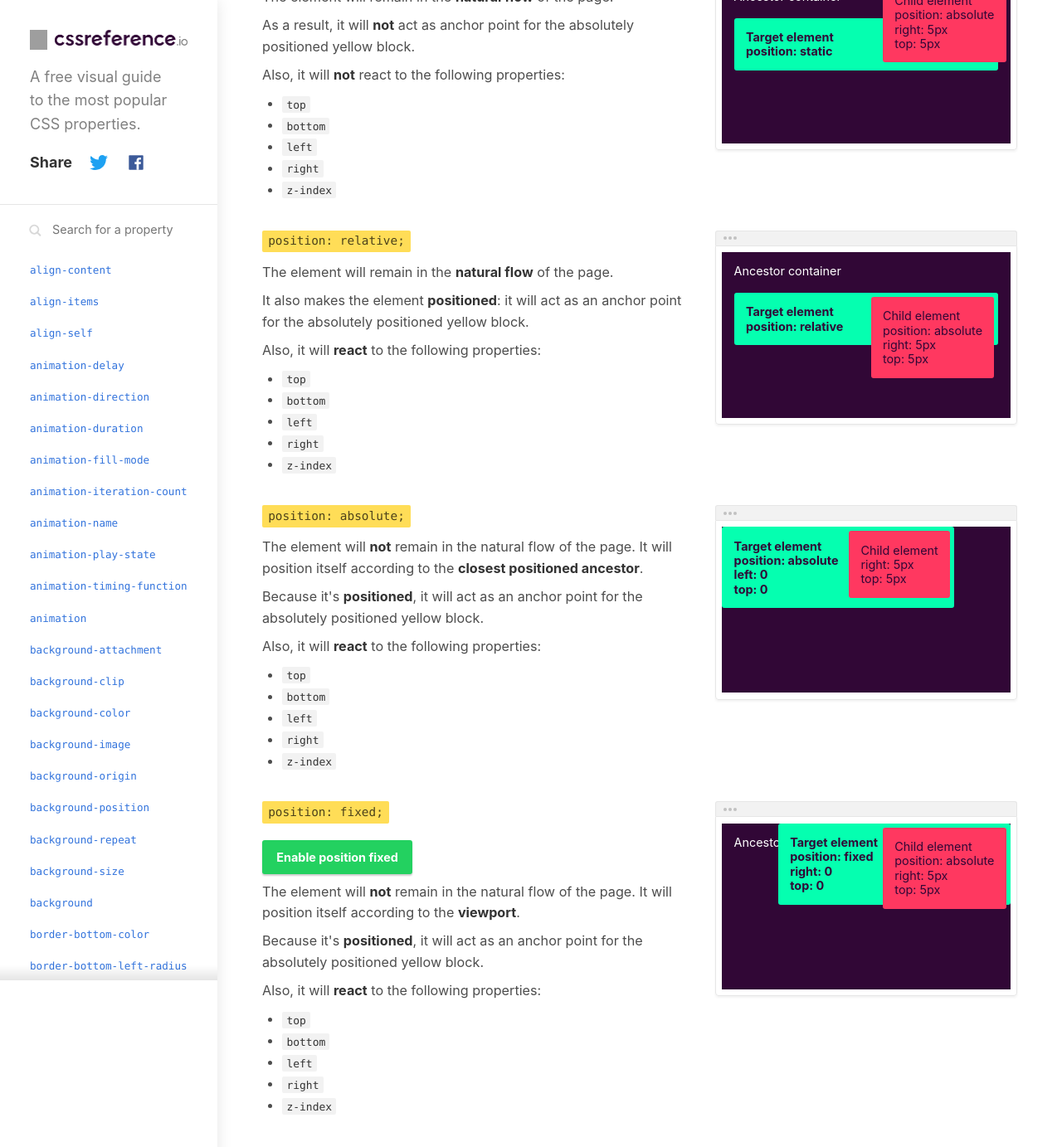
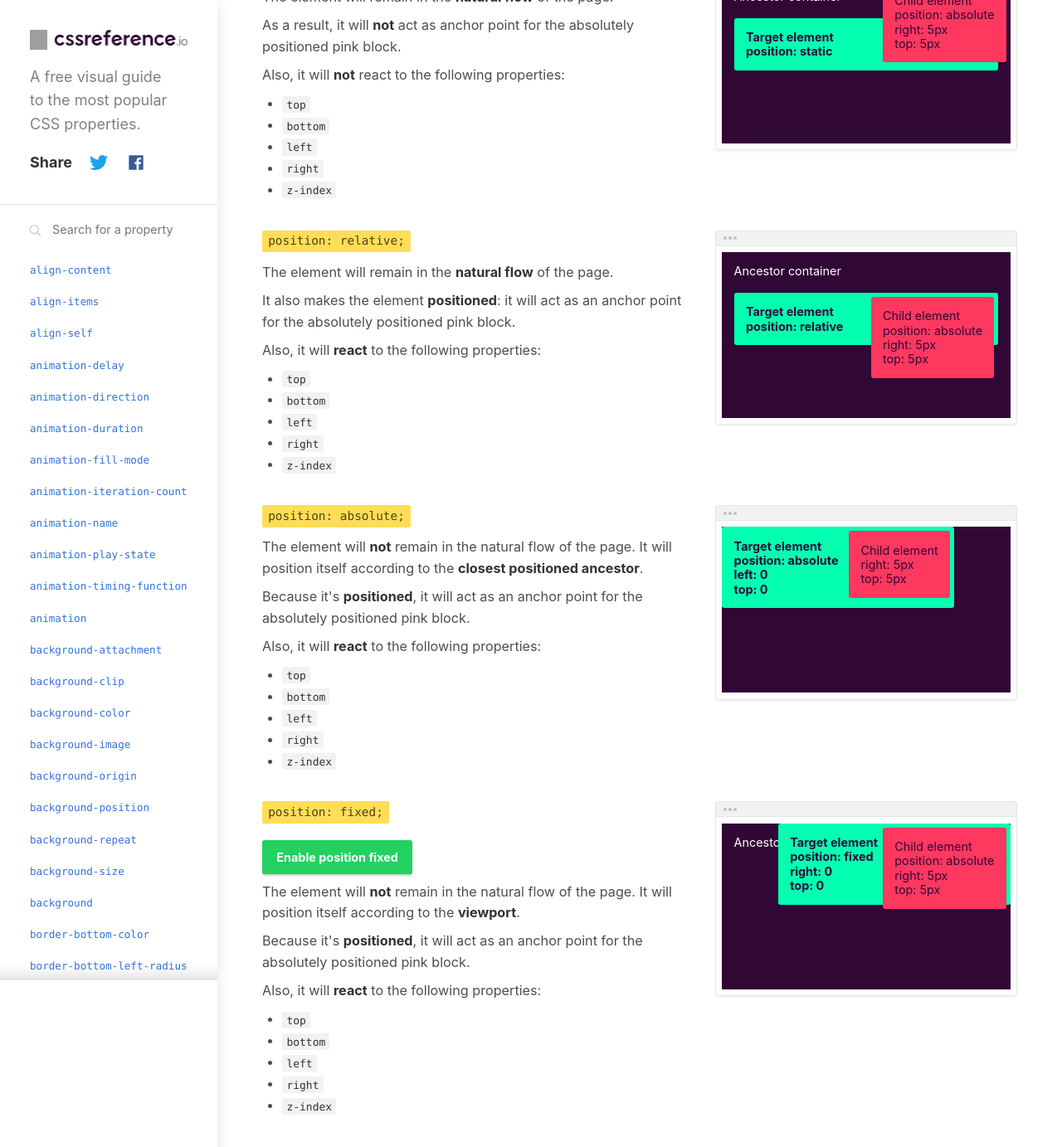
Before and after one commit to jgthms/css-reference, a Jekyll site: the page built from property/position/index.html, in a window 1280 px wide and 1400 px high, scrolled down 249 px. Shown: the top 1383 px of the window at 83% size. Built offline with Jekyll 4.4.1, drawn with Linux system fonts in a browser that asks for light colours; comment, search, counter and statistics services are not loaded.

Commit message:
position property: fix block color name
Reference says it's a yellow block, it actually `is-pink` though.

```diff
--- a/property/position/index.html
+++ b/property/position/index.html
@@ -36,7 +36,7 @@ property_name: position
         </p>
         <div class="example-description">
           <p>The element will remain in the <strong>natural flow</strong> of the page.</p>
-<p>As a result, it will <strong>not</strong> act as anchor point for the absolutely positioned yellow block.</p>
+<p>As a result, it will <strong>not</strong> act as anchor point for the absolutely positioned pink block.</p>
 <p>Also, it will <strong>not</strong> react to the following properties:</p>
 <ul><li><code>top</code></li><li><code>bottom</code></li><li><code>left</code></li><li><code>right</code></li><li><code>z-index</code></li></ul>
         </div>
@@ -58,7 +58,7 @@ property_name: position
         </p>
         <div class="example-description">
           <p>The element will remain in the <strong>natural flow</strong> of the page.</p>
-<p>It also makes the element <strong>positioned</strong>: it will act as an anchor point for the absolutely positioned yellow block.</p>
+<p>It also makes the element <strong>positioned</strong>: it will act as an anchor point for the absolutely positioned pink block.</p>
 <p>Also, it will <strong>react</strong> to the following properties:</p>
 <ul><li><code>top</code></li><li><code>bottom</code></li><li><code>left</code></li><li><code>right</code></li><li><code>z-index</code></li></ul>
         </div>
@@ -81,7 +81,7 @@ property_name: position
         </p>
         <div class="example-description">
           <p>The element will <strong>not</strong> remain in the natural flow of the page. It will position itself according to the <strong>closest positioned ancestor</strong>.</p>
-<p>Because it&#39;s <strong>positioned</strong>, it will act as an anchor point for the absolutely positioned yellow block.</p>
+<p>Because it&#39;s <strong>positioned</strong>, it will act as an anchor point for the absolutely positioned pink block.</p>
 <p>Also, it will <strong>react</strong> to the following properties:</p>
 <ul><li><code>top</code></li><li><code>bottom</code></li><li><code>left</code></li><li><code>right</code></li><li><code>z-index</code></li></ul>
         </div>
@@ -107,7 +107,7 @@ property_name: position
           </div>
         <div class="example-description">
           <p>The element will <strong>not</strong> remain in the natural flow of the page. It will position itself according to the <strong>viewport</strong>.</p>
-<p>Because it&#39;s <strong>positioned</strong>, it will act as an anchor point for the absolutely positioned yellow block.</p>
+<p>Because it&#39;s <strong>positioned</strong>, it will act as an anchor point for the absolutely positioned pink block.</p>
 <p>Also, it will <strong>react</strong> to the following properties:</p>
 <ul><li><code>top</code></li><li><code>bottom</code></li><li><code>left</code></li><li><code>right</code></li><li><code>z-index</code></li></ul>
         </div>
```
